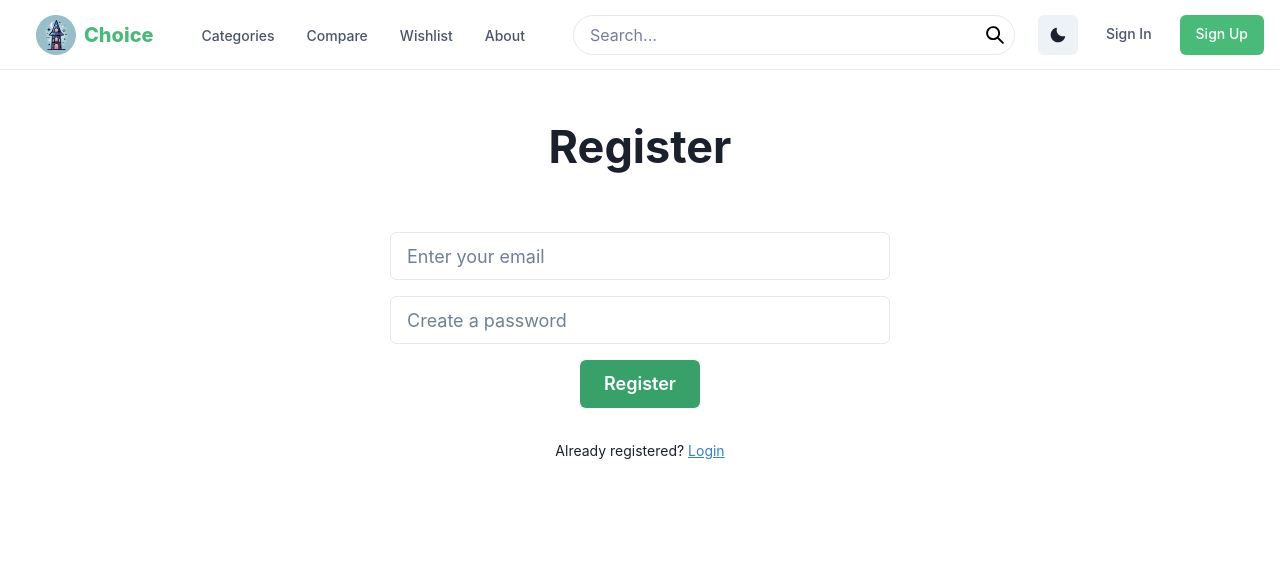
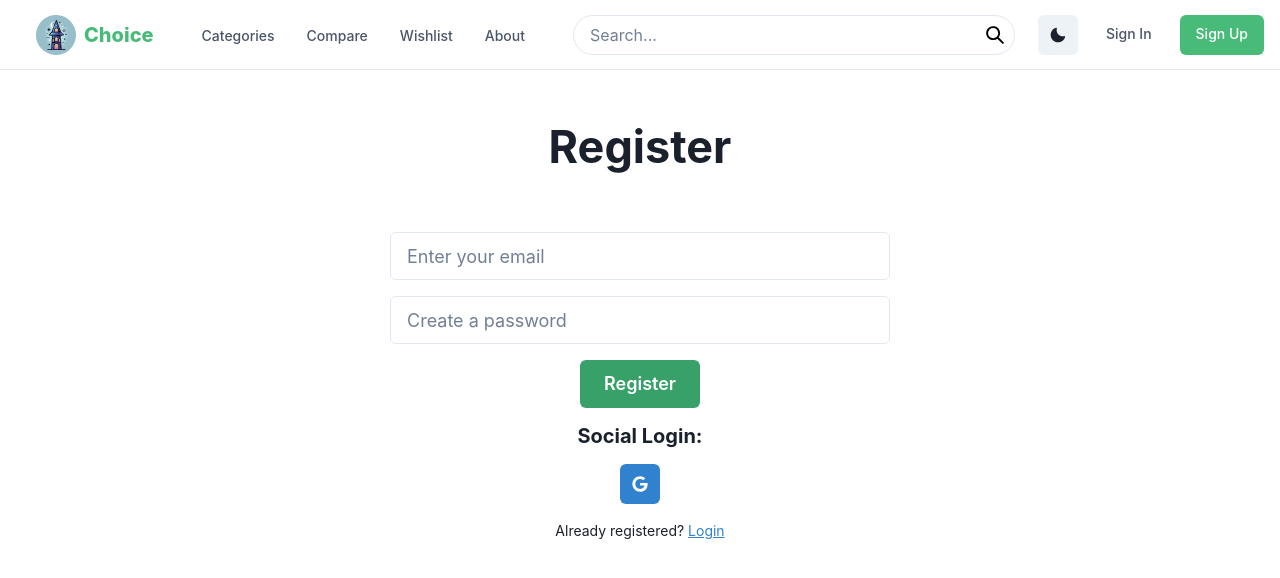
Before and after one commit to Betahaxer/Tower-of-God-Frontend, a React (Vite) app: page /register in a window 1280 px wide. Shown: the top 578 px of the page. Built offline with nearby package versions, Linux system fonts and the light colour scheme.

Commit message:
Added GoogleLogin to register page

```diff
--- a/src/pages/RegisterPage.tsx
+++ b/src/pages/RegisterPage.tsx
@@ -1,8 +1,9 @@
 import { useState } from "react";
-import { Box, Text, useToast } from "@chakra-ui/react";
+import { Box, Heading, HStack, Text, useToast, VStack } from "@chakra-ui/react";
 import { Link } from "react-router-dom";
 import axios from "axios";
 import Login from "../components/Login";
+import { GoogleLoginButton } from "../components/GoogleLogin";
 
 const RegisterPage = () => {
   const [username, setUsername] = useState("");
@@ -57,6 +58,14 @@ const RegisterPage = () => {
           handleLogin={handleRegistration}
         ></Login>
       </Box>
+      <VStack>
+          <Heading as="h4" size="md">
+            Social Login:
+          </Heading>
+          <HStack>
+            <GoogleLoginButton />
+          </HStack>
+      </VStack>
       <Box mt={4}>
         <Text fontSize="sm">
           Already registered?{" "}
```
